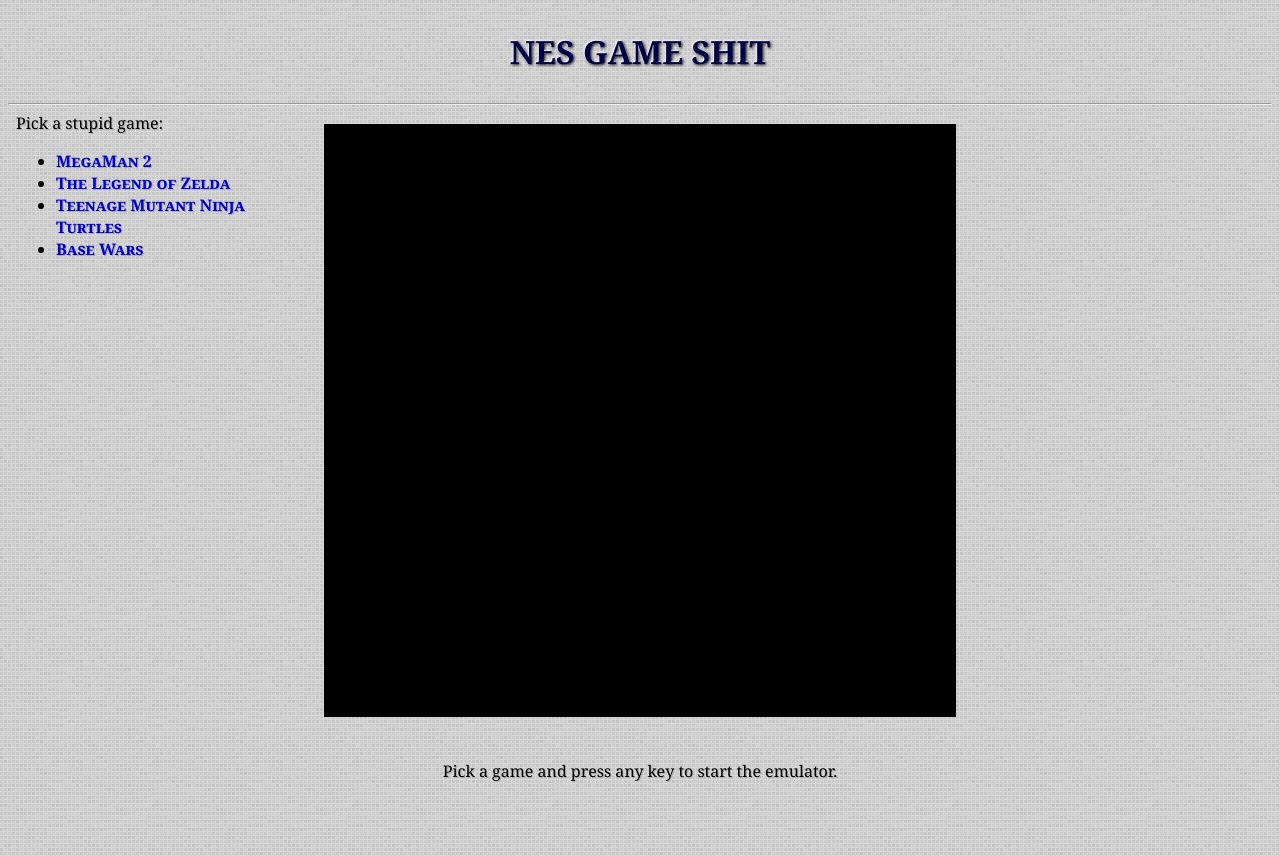
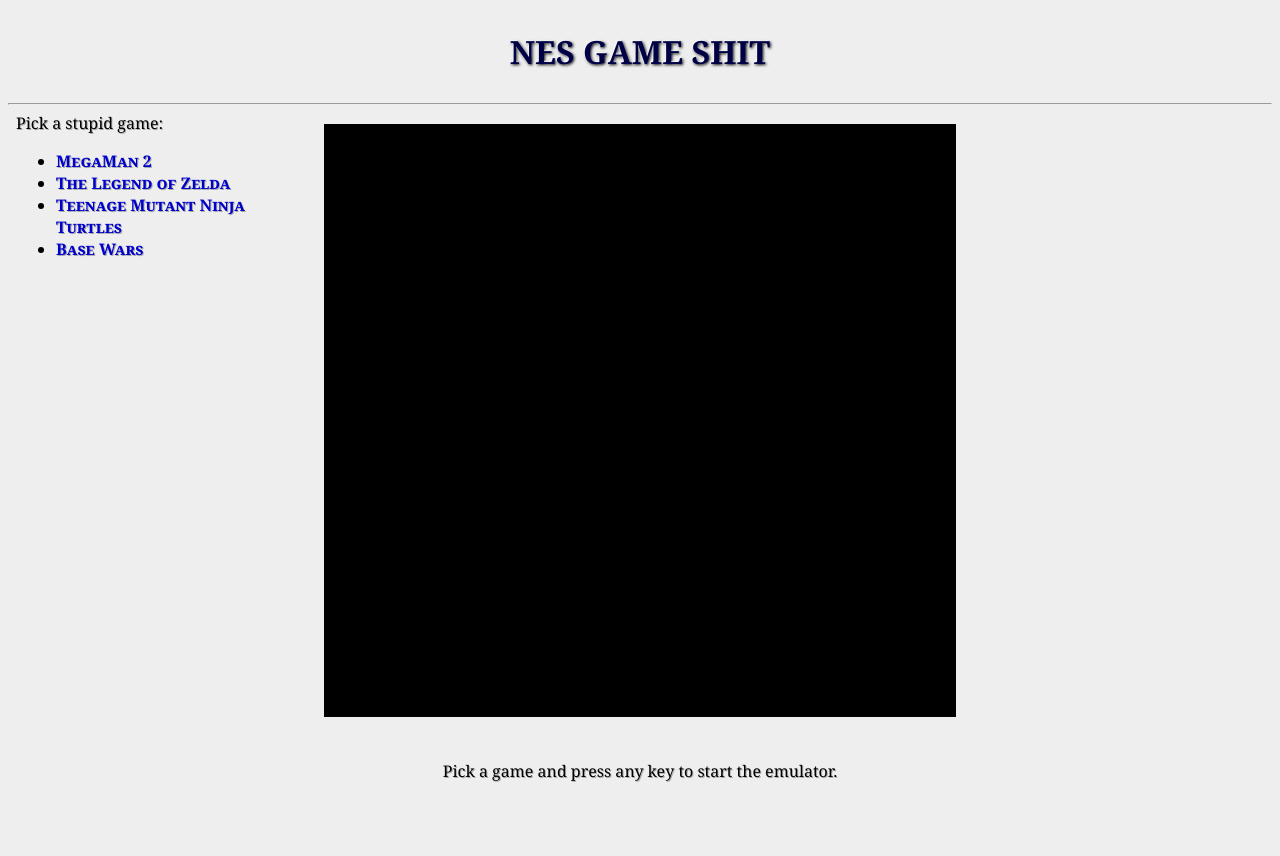
Before and after one commit to May0Need5/piiNES, a plain HTML site: page piiNES/index.html in a window 1280 px wide. Drawn offline with Linux system fonts and the light colour scheme.

Commit message:
Update index.css

```diff
--- a/piiNES/index.css
+++ b/piiNES/index.css
@@ -1,7 +1,6 @@
 body
 {
 	background-color: #eeeeee;
-	background-image: url("pixels.png");
 	background-repeat: repeat;
 	background-attachment: fixed;
 	background-position: top left;
```
